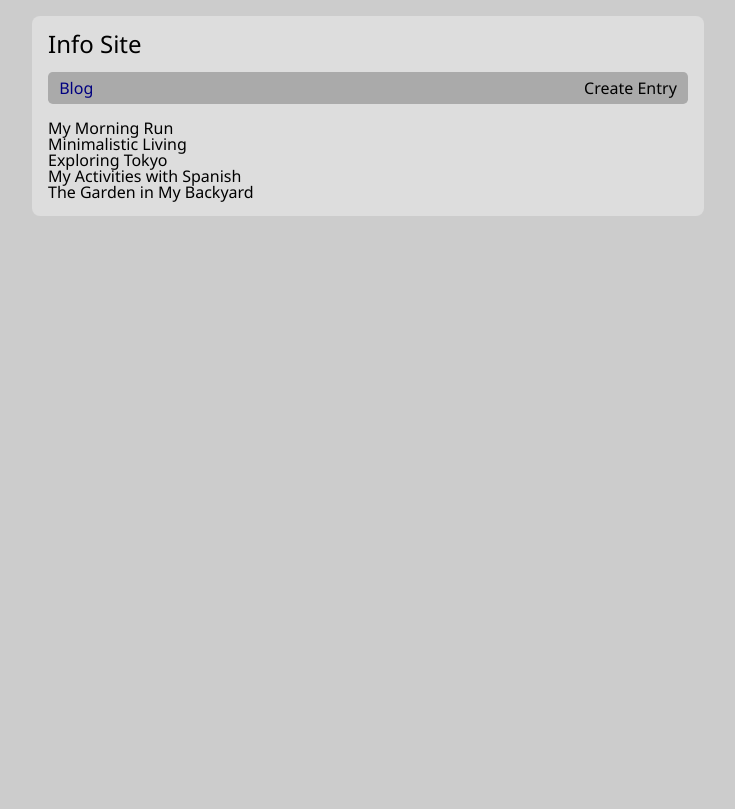
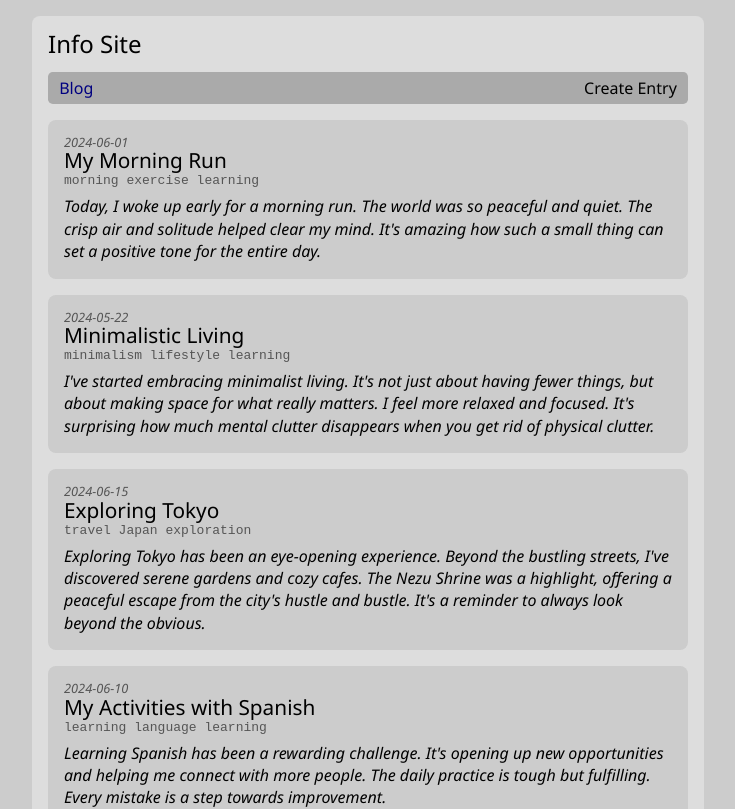
Before and after one commit to edwardtanguay/coding-challenge-react-blogsite-calimoto, a React (Vite) app: page /blog in a window 1280 px wide. Shown: the top 809 px of the page, without its empty margins (272-1007 px from the left). Built offline with nearby package versions, Linux system fonts and the light colour scheme.

Commit message:
site styled gray

```diff
--- a/src/pages/PageBlog.tsx
+++ b/src/pages/PageBlog.tsx
@@ -11,7 +11,10 @@ export const PageBlog = () => {
 			{blogEntries.map((blogEntry, index) => {
 				return (
 					<div key={index} className="blogEntry">
+						<div className="date">{blogEntry.date}</div>
 						<div className="title">{blogEntry.title}</div>
+						<div className="tags">{blogEntry.tags.join(' ')}</div>
+						<div className="body">{blogEntry.body}</div>
 					</div>
 				);
 			})}
--- a/src/styles/index.scss
+++ b/src/styles/index.scss
@@ -37,6 +37,36 @@ body {
 				margin-bottom: 1rem;
 			}
 		}
+
+		.blogEntry {
+			background-color: #ccc;
+			padding: 1rem;
+			border-radius: .5rem;
+			margin-bottom: 1rem;
+
+			.date {
+				font-size: .8rem;
+				color: #555;
+				margin-bottom: .1rem;
+				font-style: italic;
+			}
+
+			.title {
+				font-size: 1.3rem;
+				margin-bottom: .2rem;
+			}
+
+			.tags {
+				font-family: monospace;
+				color: #555;
+				margin-bottom: .5rem;
+			}
+
+			.body {
+				font-style: italic;
+				line-height: 1.4rem;
+			}
+		}
 	}
 }
 
```
